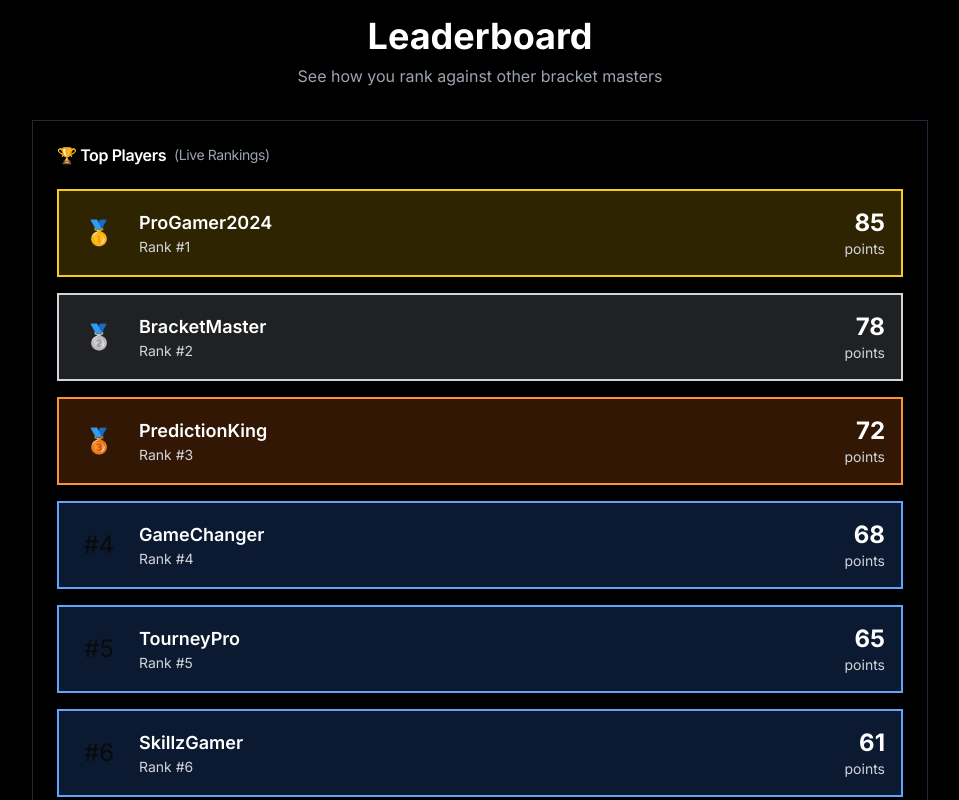
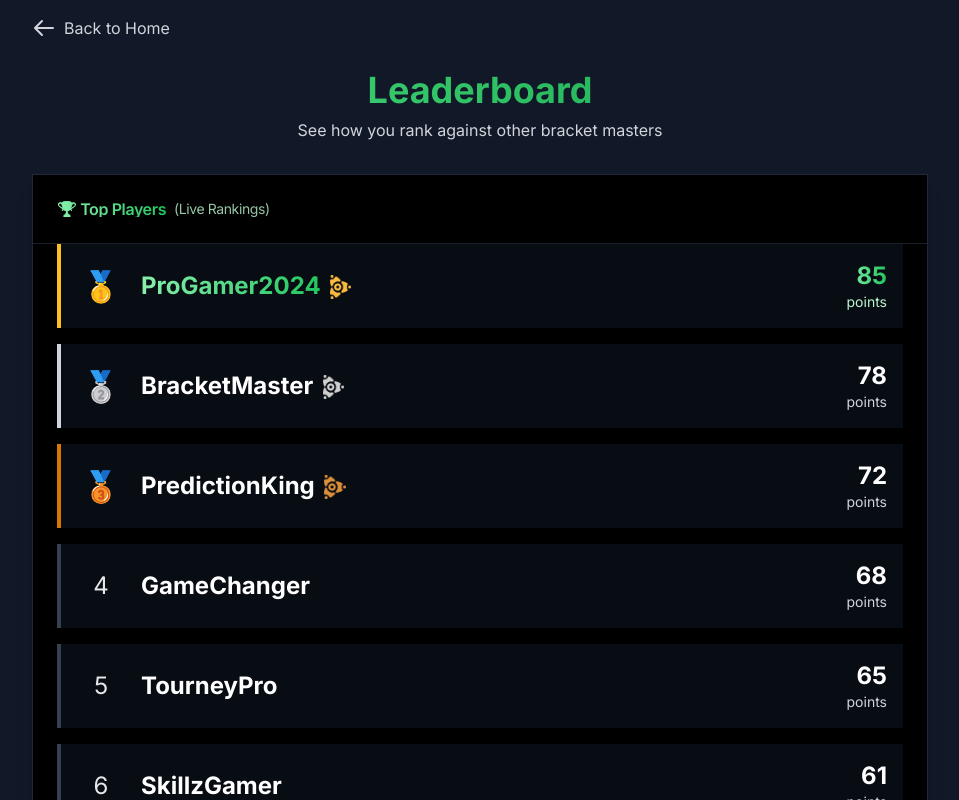
Before and after one commit to jensenmiers/MobileGame06212025, a Next.js app in the folder bracket-master-challenge/: page /leaderboard in a window 1280 px wide. Shown: the top 800 px of the page, without its empty margins (160-1119 px from the left). Built offline with nearby package versions, Linux system fonts and the light colour scheme; no server answers.

Commit message:
Update leaderboard UI with consistnent syling; Add accents for top places

```diff
--- a/bracket-master-challenge/src/app/leaderboard/page.tsx
+++ b/bracket-master-challenge/src/app/leaderboard/page.tsx
@@ -1,5 +1,6 @@
 "use client";
 
+import Link from "next/link";
 import { Card, CardContent, CardHeader, CardTitle } from "@/components/ui/card";
 
 // Placeholder data for the leaderboard - will be replaced with Supabase data in Phase 3
@@ -18,36 +19,44 @@ const leaderboardData = [
 
 const getRankIcon = (rank: number) => {
   switch (rank) {
-    case 1: return "🥇";
-    case 2: return "🥈";
-    case 3: return "🥉";
-    default: return `#${rank}`;
+    case 1: return <span className="text-3xl">🥇</span>;
+    case 2: return <span className="text-3xl">🥈</span>;
+    case 3: return <span className="text-3xl">🥉</span>;
+    default: return (
+      <span className="text-gray-200 text-2xl">
+        {rank}
+      </span>
+    );
   }
 };
 
 const getRankColor = (rank: number) => {
-  switch (rank) {
-    case 1: return "bg-yellow-500/20 border-yellow-400";
-    case 2: return "bg-gray-400/20 border-gray-300";
-    case 3: return "bg-orange-500/20 border-orange-400";
-    default: return "bg-blue-500/20 border-blue-400";
-  }
+  return "bg-gray-900/50 hover:bg-gray-800/50";
 };
 
 export default function LeaderboardPage() {
   return (
-    <div className="min-h-screen bg-black text-white p-4">
+    <div className="min-h-screen bg-gray-900 text-white p-4">
       <div className="max-w-4xl mx-auto">
+        {/* Back Button */}
+        <div className="w-full mb-6">
+          <Link href="/" className="inline-flex items-center text-gray-300 hover:text-white transition-colors">
+            <svg xmlns="http://www.w3.org/2000/svg" className="h-6 w-6 mr-2" fill="none" viewBox="0 0 24 24" stroke="currentColor">
+              <path strokeLinecap="round" strokeLinejoin="round" strokeWidth={2} d="M10 19l-7-7m0 0l7-7m-7 7h18" />
+            </svg>
+            Back to Home
+          </Link>
+        </div>
         <div className="mb-8 text-center">
-          <h1 className="text-4xl font-bold mb-2">Leaderboard</h1>
-          <p className="text-gray-400">See how you rank against other bracket masters</p>
+          <h1 className="text-4xl font-bold mb-2 bg-clip-text text-transparent bg-gradient-to-r from-green-400 to-green-600">Leaderboard</h1>
+          <p className="text-gray-300">See how you rank against other bracket masters</p>
         </div>
 
-        <Card className="bg-black/70 border-gray-800 rounded-none">
-          <CardHeader>
+        <Card className="bg-black border border-gray-800 shadow-xl overflow-hidden">
+          <CardHeader className="border-b border-gray-700/50">
             <CardTitle className="text-white flex items-center gap-2">
-              🏆 Top Players
-              <span className="text-sm text-gray-400 font-normal">(Live Rankings)</span>
+              <span className="text-transparent bg-clip-text bg-gradient-to-r from-green-300 to-green-500">🏆 Top Players</span>
+              <span className="text-sm text-green-200/80 font-normal">(Live Rankings)</span>
             </CardTitle>
           </CardHeader>
           <CardContent>
@@ -56,30 +65,74 @@ export default function LeaderboardPage() {
                 <li
                   key={player.rank}
                   className={`
-                    flex items-center justify-between p-4 border-2 transition-all duration-200
+                    flex items-center justify-between p-4 transition-all duration-200
                     ${getRankColor(player.rank)}
-                    hover:scale-[1.02] hover:shadow-lg
+                    hover:bg-gray-800/70
+                    border-l-4 ${
+                      player.rank === 1 ? 'border-l-amber-400' :
+                      player.rank === 2 ? 'border-l-gray-300' :
+                      player.rank === 3 ? 'border-l-amber-600' :
+                      'border-l-gray-700'
+                    }
                   `}
                 >
                   <div className="flex items-center gap-4">
-                    <div className="text-2xl min-w-[3rem] text-center">
+                    <div className="min-w-[3rem] text-center flex items-center justify-center">
                       {getRankIcon(player.rank)}
                     </div>
                     <div>
-                      <h3 className="font-semibold text-lg text-white">
-                        {player.username}
-                      </h3>
-                      <p className="text-sm text-gray-300">
-                        Rank #{player.rank}
-                      </p>
+                      <div className="flex items-center gap-2">
+                        <h3 className={`font-bold text-2xl ${player.rank === 1 ? 'text-transparent bg-clip-text bg-gradient-to-r from-green-300 to-green-500' : 'text-white'}`}>
+                          {player.username}
+                        </h3>
+                        {player.rank === 1 && (
+                          <div className="relative h-6 w-6">
+                            <img
+                              src="/images/fullComboLogo.png"
+                              alt=""
+                              className="h-full w-full object-contain"
+                              style={{
+                                filter: 'brightness(0) saturate(100%) invert(83%) sepia(59%) saturate(1031%) hue-rotate(327deg) brightness(102%) contrast(97%)',
+                                transform: 'translateY(1px)'
+                              }}
+                            />
+                          </div>
+                        )}
+                        {player.rank === 2 && (
+                          <div className="relative h-6 w-6">
+                            <img
+                              src="/images/fullComboLogo.png"
+                              alt=""
+                              className="h-full w-full object-contain"
+                              style={{
+                                filter: 'brightness(0) saturate(100%) invert(94%) sepia(0%) saturate(0%) hue-rotate(10deg) brightness(90%) contrast(90%)',
+                                transform: 'translateY(1px)'
+                              }}
+                            />
+                          </div>
+                        )}
+                        {player.rank === 3 && (
+                          <div className="relative h-6 w-6">
+                            <img
+                              src="/images/fullComboLogo.png"
+                              alt=""
+                              className="h-full w-full object-contain"
+                              style={{
+                                filter: 'brightness(0) saturate(100%) invert(65%) sepia(60%) saturate(600%) hue-rotate(340deg) brightness(90%) contrast(90%)',
+                                transform: 'translateY(1px)'
+                              }}
+                            />
+                          </div>
+                        )}
+                      </div>
                     </div>
                   </div>
 
                   <div className="text-right">
-                    <div className="text-2xl font-bold text-white">
+                    <div className={`text-2xl font-bold ${player.rank === 1 ? 'text-transparent bg-clip-text bg-gradient-to-r from-green-300 to-green-500' : 'text-white'}`}>
                       {player.points}
                     </div>
-                    <div className="text-sm text-gray-300">
+                    <div className={`text-sm ${player.rank === 1 ? 'text-green-200' : 'text-gray-300'}`}>
                       points
                     </div>
                   </div>
@@ -87,12 +140,12 @@ export default function LeaderboardPage() {
               ))}
             </ol>
 
-            <div className="mt-8 p-4 bg-gray-700/50 border border-gray-600 rounded-none">
-              <p className="text-sm text-gray-300 text-center">
+            <div className="mt-8 p-4 bg-gradient-to-r from-green-900/20 to-emerald-900/10 border border-green-800/30 rounded-lg">
+              <p className="text-sm text-green-100 text-center">
                 🔄 Leaderboard updates automatically after each tournament round
               </p>
-              <p className="text-xs text-gray-400 text-center mt-1">
-                Data will be fetched from Supabase in Phase 3
+              <p className="text-xs text-green-200/60 text-center mt-1">
+                Powered by Supabase • Updates in real-time
               </p>
             </div>
           </CardContent>
--- a/bracket-master-challenge/src/components/ui/card.tsx
+++ b/bracket-master-challenge/src/components/ui/card.tsx
@@ -9,7 +9,7 @@ const Card = React.forwardRef<
   <div
     ref={ref}
     className={cn(
-      "rounded-xl border bg-card text-card-foreground shadow",
+      "border bg-card text-card-foreground shadow",
       className
     )}
     {...props}
```
